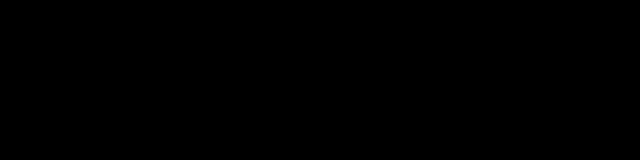
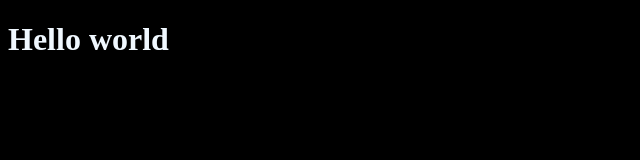
Before and after one commit to AbdulRehman2005101/newtemp, a plain HTML site: page index.html in a window 1280 px wide. Shown: the whole page, without its empty margins (0-640 px from the left). Drawn offline with Linux system fonts and the light colour scheme.

Commit message:
new commit

```diff
--- a/index.html
+++ b/index.html
@@ -7,6 +7,6 @@
     <link rel="stylesheet" href="style.css">
 </head>
 <body>
-
+    <h1 style="color: aliceblue;">Hello world</h1>
 </body>
 </html>
```
